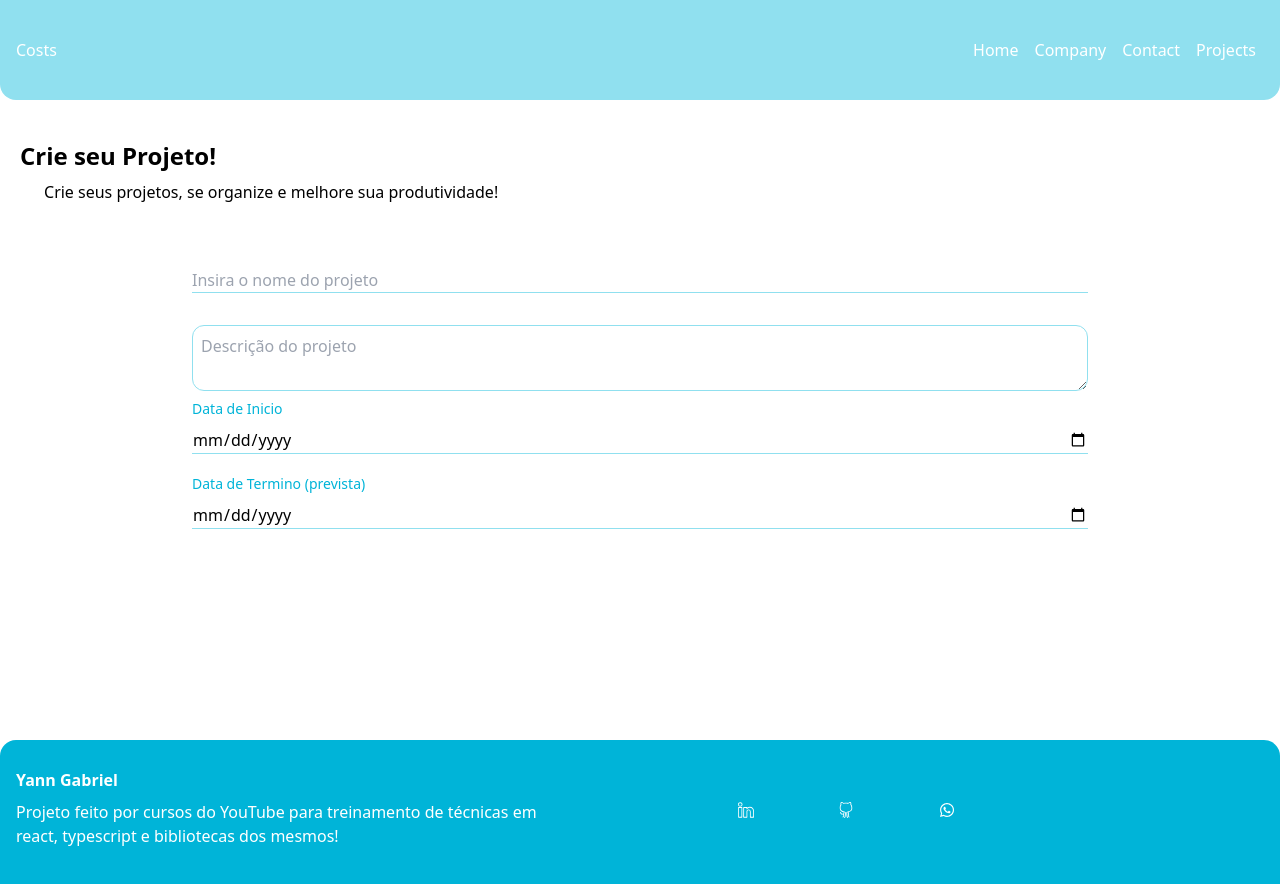
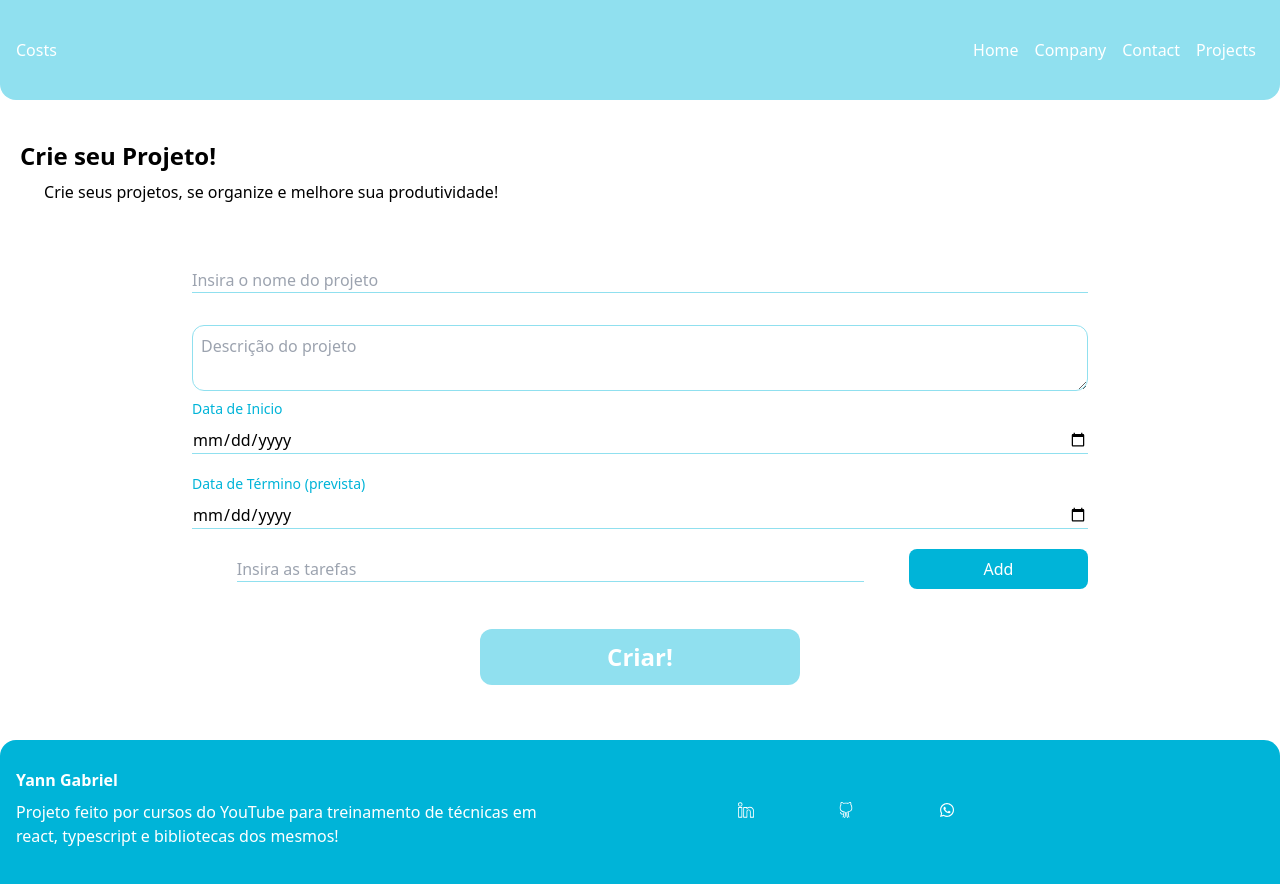
Before and after one commit to YannGabriel/TeskiFy, a React (Create React App) app: page /newproject in a window 1280 px wide. Shown: the top 884 px of the page. Built offline with nearby package versions, Linux system fonts and the light colour scheme.

Commit message:
create tasks update and create a new state
Ponto mais dificil ate aqui, por se tratar de um desafio pessoal essa parte, me esparrei em muitas dificuldades, precisando de muitas pesquisas, videos, documentações e etc.

```diff
--- a/src/Form/form.tsx
+++ b/src/Form/form.tsx
@@ -1,51 +1,101 @@
+// imports
+import { useState } from "react";
+import { TiDelete } from "react-icons/ti";
 
-//Input configs
-interface inputProps{
+// Input configs
+interface inputProps {
   type: string;
-  placeholder: string
+  placeholder: string;
+  id?: string;
+  value?: string;
+  onChange?: (event: React.ChangeEvent<HTMLInputElement>) => void; // Adicionando onChange
 }
 
+// Input JSX
+export const Input = ({ type, placeholder, id, value, onChange }: inputProps) => {
+  return (
+    <input
+      type={type}
+      placeholder={placeholder}
+      id={id}
+      value={value}
+      onChange={onChange} // evento onchange
+      className="border-0 border-b-[1px] border-lightBlue outline-none focus:border-darkBlue :border-b-[2px] block m-auto w-[70%] mt-2"
+    />
+  );
+};
 
-//Input JSX
-export const Input = ({type, placeholder}:inputProps) =>{
-  return(
-    <input type={type} placeholder={placeholder}
-    className="border-0 border-b-[1px] border-lightBlue outline-none focus:border-darkBlue :border-b-[2px] block m-auto w-[70%] mt-2" />
-  )
-}
+export const ProjectForm = () => {
+  const [tasks, setTasks] = useState<{ id: string; name: string }[]>([]); // Agora tasks é um array de objetos com id e nome
+  const [currentTask, setCurrentTask] = useState("");
 
+  // Função para adicionar tarefas
+  const addTask = (event: React.MouseEvent) => {
+    event.preventDefault();
 
-//All forms
-export const ProjectForm = () =>{
-  return(
-    <form
-    className="mt-[5%]">
-      <Input
-      type="text"
-      placeholder="Insira o nome do projeto"
-      />
-      <textarea name="ProjectInfos" id="ProjectInfos" placeholder="Descrição do projeto"
-      className="w-[70%] border-[1px] border-lightBlue rounded-xl m-auto block p-2 mt-[2.5%] outline-none
-       focus:border-darkBlue">
-      </textarea>
+    if (currentTask.trim() !== "") {
+      const newTask = { id: Date.now().toString(), name: currentTask }; // Gera um id único
+      setTasks((prevTasks) => [...prevTasks, newTask]); // Adiciona a tarefa
+      setCurrentTask(""); // Limpa o campo de input
+    }
+  };
+
+  // Função para remover tarefas
+  const removeTask = (idToRemove: string) => {
+    setTasks((prevTasks) => prevTasks.filter((task) => task.id !== idToRemove)); // Filtra a tarefa com o idToRemove
+  };
+
+  return (
+    <form className="mt-[5%]">
+      <Input type="text" placeholder="Insira o nome do projeto" />
+
+      <textarea
+        name="ProjectInfos"
+        id="ProjectInfos"
+        placeholder="Descrição do projeto"
+        className="w-[70%] border-[1px] border-lightBlue rounded-xl m-auto block p-2 mt-[2.5%] outline-none focus:border-darkBlue"
+      ></textarea>
 
       <span className="InputDetail w-[70%] block m-auto pt-2 text-sm text-darkBlue">
         Data de Inicio
       </span>
-      <Input
-      type="date"
-      placeholder="Data de Inicio"
-      />
+      <Input type="date" placeholder="Data de Inicio" id="DateStart" />
 
       <span className="InputDetail w-[70%] block m-auto pt-5 text-sm text-darkBlue">
-        Data de Termino (prevista)
+        Data de Término (prevista)
+      </span>
+      <Input type="date" placeholder="Data de Término (prevista)" id="DateFinish" />
+
+      <div className="MetasAdd flex w-[70%] m-auto mt-5">
+        <Input
+          type="text"
+          placeholder="Insira as tarefas"
+          id="WorksMetas"
+          value={currentTask}
+          onChange={(e) => setCurrentTask(e.target.value)} // Atualiza o estado ao digitar
+        />
+        <button onClick={addTask} className=" bg-darkBlue text-white p-2 rounded-lg w-[20%]">Add</button>
+      </div>
+
+      <p className="flutuant-space p-5">
+
+      </p>
+
+      <span className="Metas w-[50%]">
+        {tasks.map((task) => (
+          <div key={task.id} className="TaskItem mb-3 m-auto w-[50%] flex bg-lightBlue  justify-around rounded-lg text-white items-center p-2">
+            <p className="text-center flex font-bold w-[80%]">{task.name}
+            </p>
+            <button onClick={() => removeTask(task.id)} className="text-2xl">
+              <TiDelete />
+            </button>
+          </div>
+        ))}
       </span>
 
-      <Input
-            type="date"
-            placeholder="Data de Término (prevista)"
-            />
-
+      <button id="SendProject" className="flex m-auto bg-lightBlue text-white p-3 w-[25%] justify-center font-bold rounded-xl text-2xl">
+        Criar!
+      </button>
     </form>
-  )
-}
+  );
+};
```
